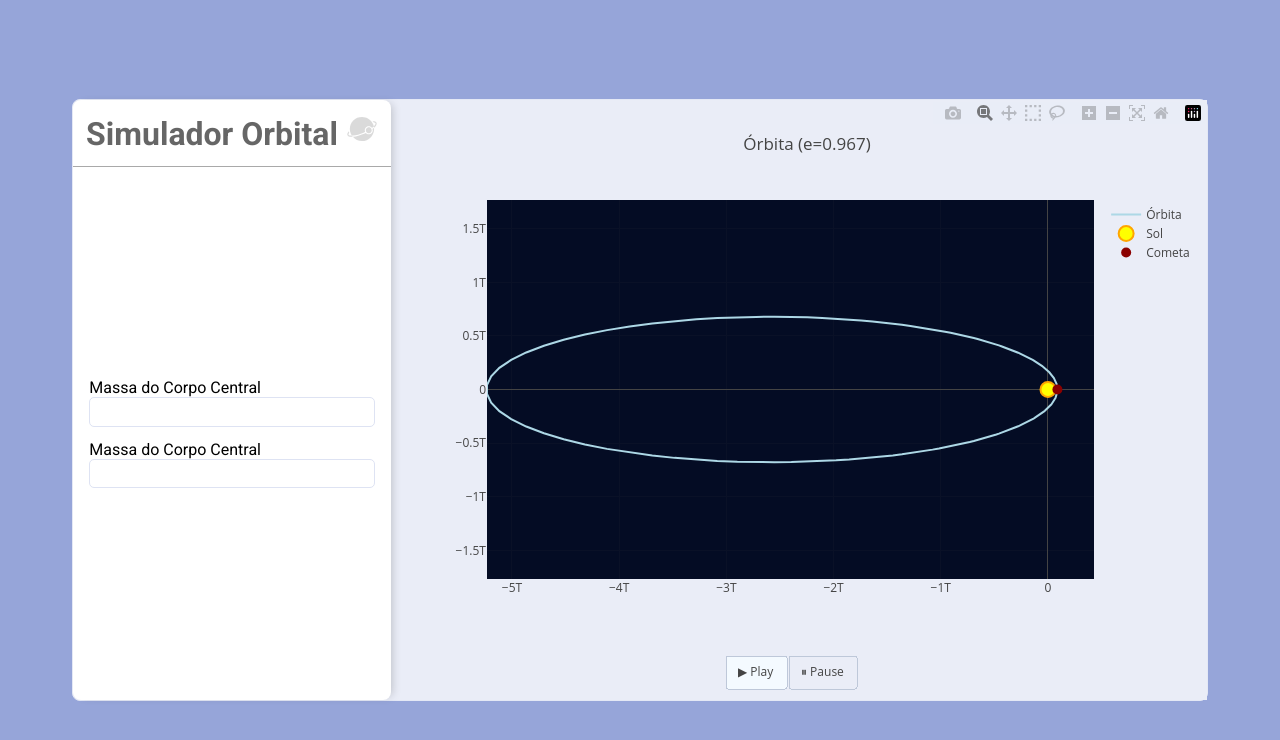
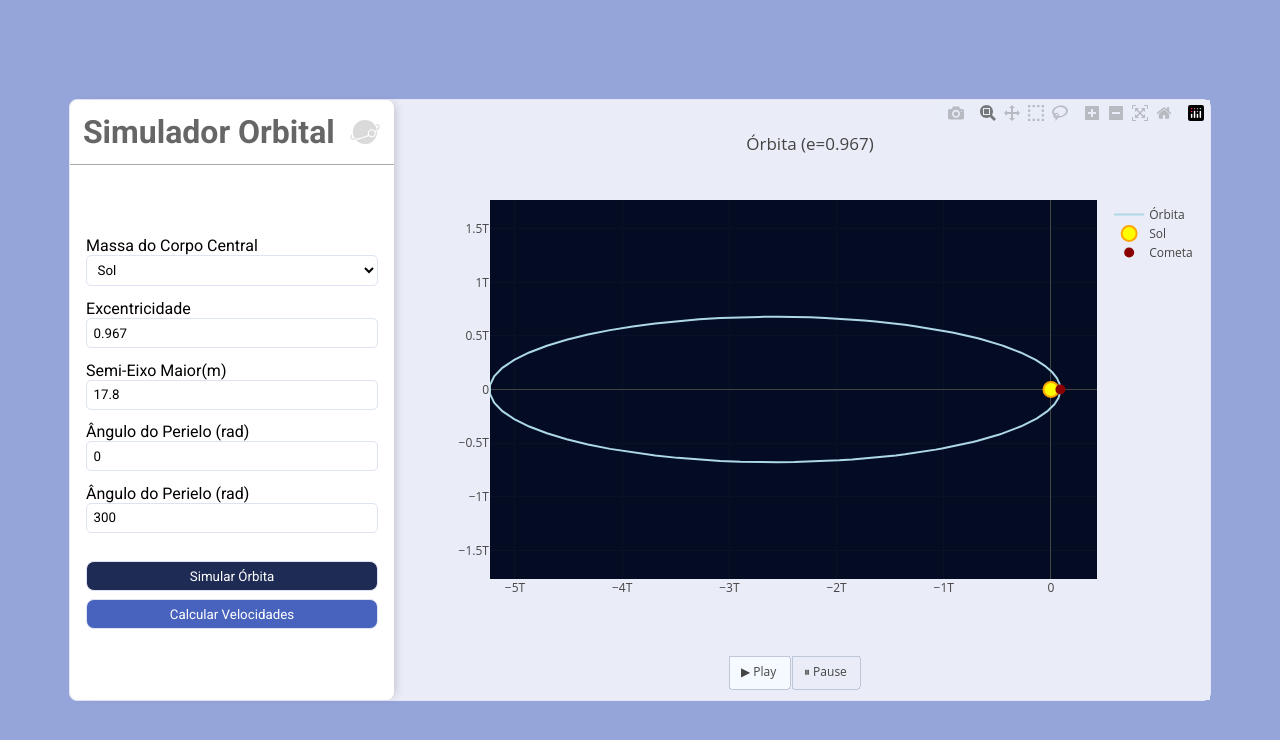
Before and after one commit to pfbahury/orbital-simulator, a Flask app: page / in a window 1280 px wide. Shown: the top 740 px of the page. Run offline with Flask 3, Linux system fonts and the light colour scheme; some libraries are stand-ins or nearby versions.

Commit message:
style: add btn styles

```diff
--- a/static/style.css
+++ b/static/style.css
@@ -5,6 +5,19 @@
     font-family: 'Roboto', sans-serif;
     margin: 0;
     padding: 0;
+}
+
+input[type=number]::-webkit-inner-spin-button,
+input[type=number]::-webkit-outer-spin-button {
+    -webkit-appearance: none;
+    -moz-appearance: none;
+    appearance: none;
+    margin: 0;
+}
+
+input[type="number"] {
+    -moz-appearance: textfield;
+    /* appearance: unset; */
 }
 
 html{
@@ -50,6 +63,13 @@
     border-bottom: 1px solid rgba(0, 0, 0, 0.336);
 }
 
+.form-header h1 {
+    display: flex;
+    justify-content: center;
+    align-items: center;
+    gap: 0.9rem;
+}
+
 .form-body {
     height: 100%;
     display: flex;
@@ -70,12 +90,37 @@
     width: 100%;
 }
 
-.input-container input {
+.div-btns {
+    margin-top: 1rem;
+    display: flex;
+    flex-direction: column;
+    gap: 0.5rem;
+}
+
+.btn {
+    padding: 0.4rem;
+    cursor: pointer;
+    border: 1px solid var(--border-clr);
+    border-radius: 8px;
+}
+
+#btnOrbita {
+    background-color: #1e2b54;
+    color: white;
+}
+
+#btnVelocidade{
+    background-color: #4863bd;
+    color: white;
+}
+
+input,
+select {
     padding: 0.4rem;
     border: 1px solid var(--border-clr);
     border-radius: 5px;
+    background-color: white;
 }
-
 
 .chart {
     width:800px;
--- a/templates/index.html
+++ b/templates/index.html
@@ -16,13 +16,37 @@
 
           <div class="form-body">
             <form action="" method="get">
+
               <div class="input-container">
                 <label for="massaCorporal">Massa do Corpo Central</label>
-                <input type="text" name="massaCorporal" id="massaCorporal">
+                <select type="text" name="massaCorporal" id="massaCorporal">
+                  <option value="1.99e30">Sol</option>
+                  <option value="5.97e24">Terra</option>
+                  <option value="7.35e22">Lua</option>
+                  <option value="None">Outro</option>
+                </select>
+              </div>
+
+              <div class="input-container">
+                <label for="excentricidade">Excentricidade</label>
+                <input type="number" name="excentricidade" id="excentricidade" value="0.967" step="0.0001">
               </div>
               <div class="input-container">
-                <label for="massaCorporal">Massa do Corpo Central</label>
-                <input type="text" name="massaCorporal" id="massaCorporal">
+                <label for="semieixo">Semi-Eixo Maior(m)</label>
+                <input type="number" name="semieixo" id="semieixo" value="17.8" step="0.0001">
+              </div>
+              <div class="input-container">
+                <label for="angulo">Ângulo do Perielo (rad)</label>
+                <input type="number" name="angulo" id="angulo" value="0" step="0.0001">
+              </div>
+              <div class="input-container">
+                <label for="numPontos">Ângulo do Perielo (rad)</label>
+                <input type="number" name="numPontos" id="numPontos" value="300" max="300">
+              </div>
+
+              <div class="div-btns">
+                <button class="btn" id="btnOrbita">Simular Órbita</button>
+                <button class="btn" id="btnVelocidade">Calcular Velocidades</button>
               </div>
             </form>
           </div>
```
